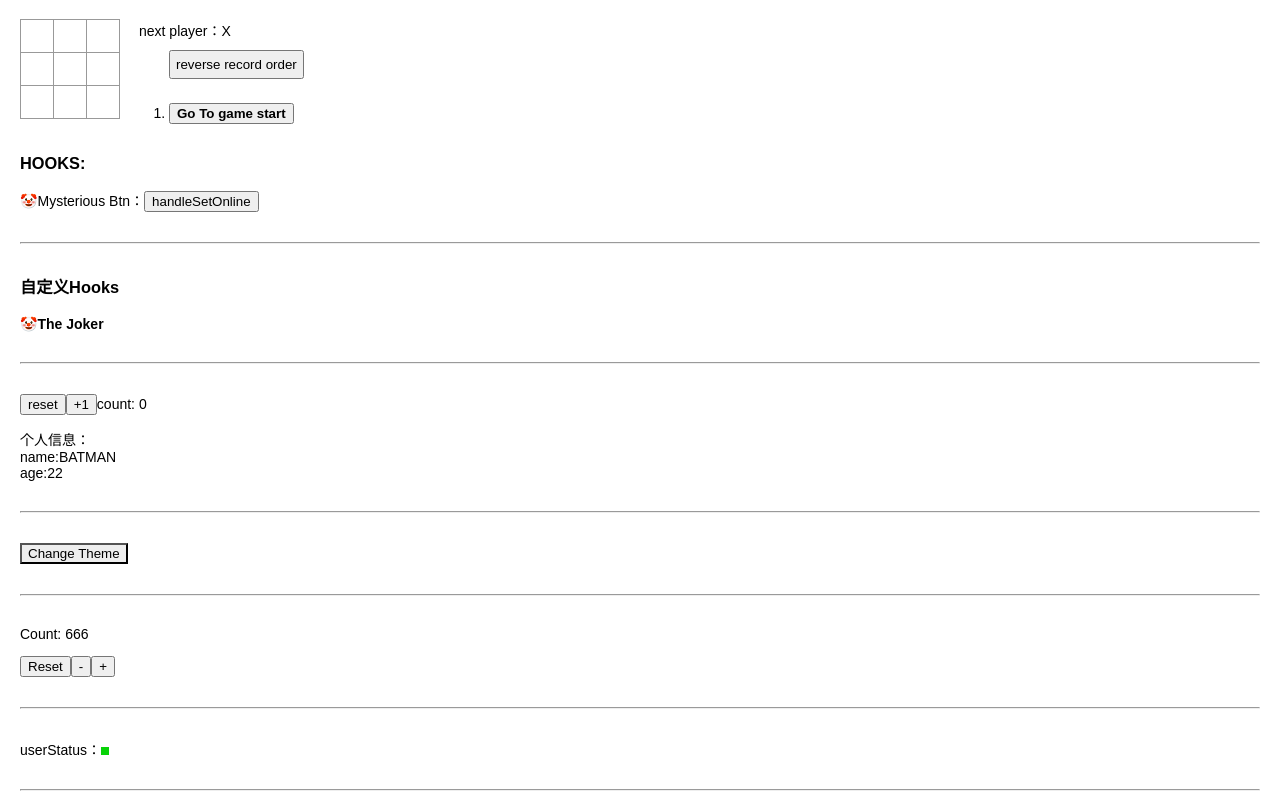
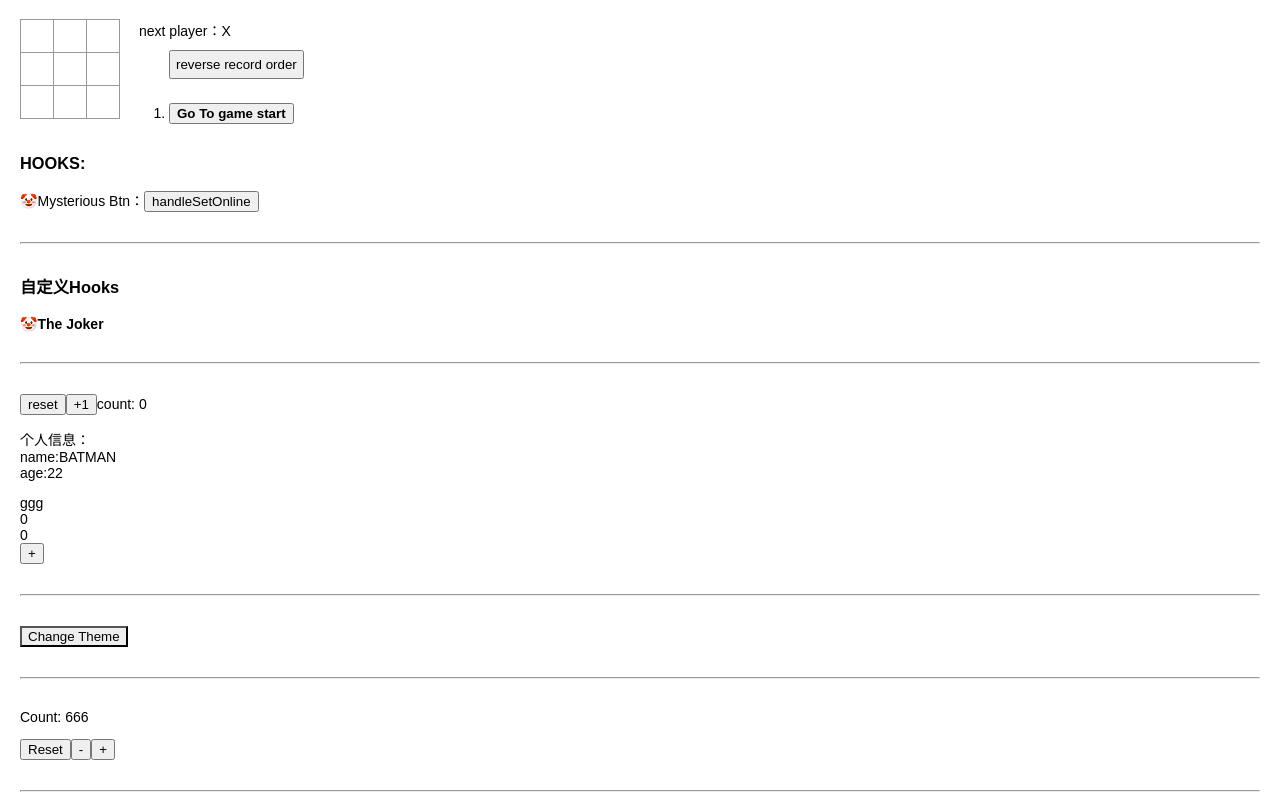
Before and after one commit to HUANGXUEZHI97/React-Ts-Run, a React app: page / in a window 1280 px wide. Shown: the top 800 px of the page. Built offline with nearby package versions, Linux system fonts and the light colour scheme.

Commit message:
增加Dockerfile

```diff
--- a/src/components/UseHooks/UState.tsx
+++ b/src/components/UseHooks/UState.tsx
@@ -1,5 +1,5 @@
 import { FC, useState, useEffect } from "react";
-
+import Child from './child';
 
 interface UStateProps {
 
@@ -33,7 +33,7 @@ const UState: FC<UStateProps> = () => {
     <div>
       <p>
         <button onClick={() => setCount(0)}>reset</button>
-        <button onClick={() => setCount(count => count + 1)}>+1</button>
+        <button onClick={() => setCount(count => count  ? 0 : 1)}>+1</button>
         <span>count: {count}</span>
       </p>
       <p>
@@ -43,6 +43,7 @@ const UState: FC<UStateProps> = () => {
         <br />
         <span>age:{user.age || ''}</span>
       </p>
+      <Child count={count} />
     </div>
   );
 }
--- /dev/null
+++ b/src/components/UseHooks/child.tsx
@@ -0,0 +1,36 @@
+import { FC, useEffect,useState,memo } from "react";
+
+interface ChildProps {
+  count:number
+}
+
+const Child: FC<ChildProps> = (prop) => {
+  const [count,setCount] = useState(0)
+  console.log('====================================');
+  console.log('updated!!');
+  console.log('====================================');
+
+  // 相当于更新阶段：componentDidMount和componentDidUpdate
+  useEffect(() => {
+    console.log('====================================');
+    console.log('effect');
+    console.log('====================================');
+  })
+
+  useEffect(() => {
+    if (prop.count) {
+      setCount(count + 1)
+    }
+  },[prop.count])
+
+  return (
+    <div>
+      <div>ggg</div>
+      <div>{count}</div>
+      {prop.count ? '' : <div>{ count }</div>}
+      <button onClick={() => setCount(count + 1)}>+</button>
+    </div>
+  );
+}
+
+export default memo(Child);
```
Also changed, not shown: 1 other file (tests, documents, lock files or other folders).
